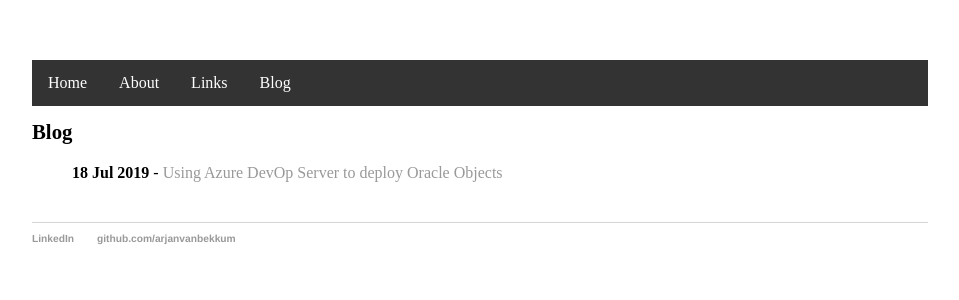
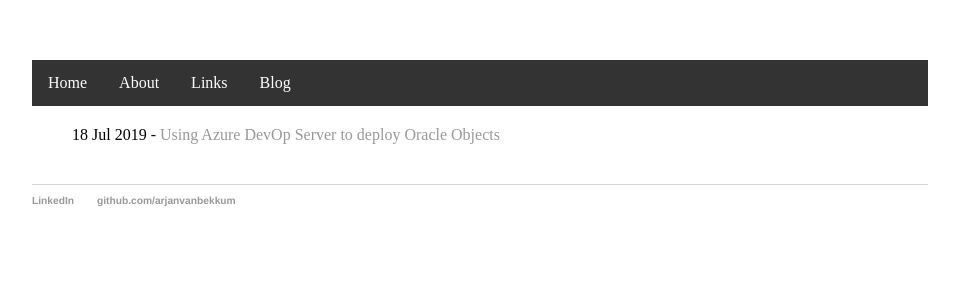
Before and after one commit to arjanvanbekkum/arjanvanbekkum.github.io, a Jekyll site: the page built from blog/index.html, in a window 1280 px wide. Shown: the top 300 px of the page, without its empty margins (160-1119 px from the left). Built offline with Jekyll 4.4.1, drawn with Linux system fonts in a browser that asks for light colours.

Commit message:
Style change

```diff
--- a/_layouts/post.html
+++ b/_layouts/post.html
@@ -5,5 +5,5 @@
 <p class="meta">{{ page.date | date_to_string }}</p>
 
 <div class="post">
-  {{ content }}
+   {{ content }}
 </div>
--- a/blog/index.html
+++ b/blog/index.html
@@ -2,10 +2,8 @@
 layout: default
 title: Blog
 ---
-	<h1>{{ page.title }}</h1>
 	<ul class="posts">
-
 	  {% for post in site.posts %}
-		<span><b>{{ post.date | date_to_string }}</b></span> - <a href="{{ post.url }}" title="{{ post.title }}">{{ post.title }}</a>
+		<span>{{ post.date | date_to_string }}</span> - <a href="{{ post.url }}" title="{{ post.title }}">{{ post.title }}</a>
 	  {% endfor %}
 	</ul>
--- a/css/main.css
+++ b/css/main.css
@@ -1,6 +1,9 @@
 body {
     margin: 60px auto;
     width: 70%;
+}
+nav{
+    background-color: #d5d5d5
 }
 footer ul {
     font-family:'Helvetica', 'Arial', 'Sans-Serif';
@@ -72,7 +75,3 @@
   nav ul li a:hover {
     background-color: #111;
   }
-
-  .active {
-    background-color: #4CAF50;
-  }
```
